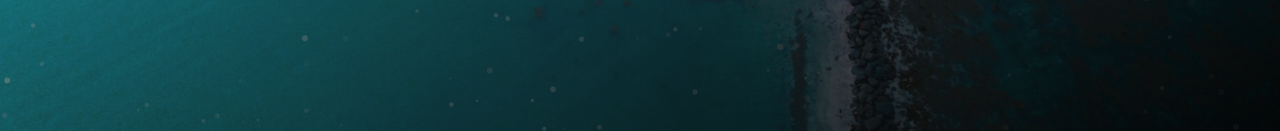
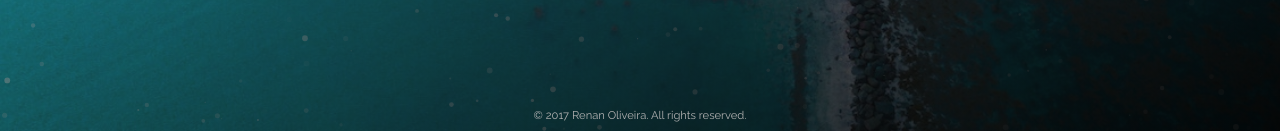
Before and after one commit to renanrboliveira/renanrboliveira.github.io, a Jekyll site: the page built from index.html, in a window 1280 px wide. Shown: the part 769-900 px from the top of the page. Built offline with Jekyll 4.4.1, drawn with Linux system fonts in a browser that asks for light colours; the list of posts is cut into pages by our own code.

Commit message:
improved footer

```diff
--- a/_sass/uno.scss
+++ b/_sass/uno.scss
@@ -1107,11 +1107,15 @@ pre {
 	padding: 50px 0; }
 
 .footer {
-	display: block;
-	padding: 2em 0 0 0;
-	border-top: 2px solid #dddddd;
-	font-size: .7em;
-	color: #b3b3b3; }
+    width: 100%;
+    position: absolute;
+    bottom: 0;
+    display: block;
+    padding: 2em 0 0 0;
+    font-size: .7em;
+    color: #b3b3b3;
+    z-index: 9000;
+    text-align: center; }
 
 .footer__copyright {
 	display: block;
```
